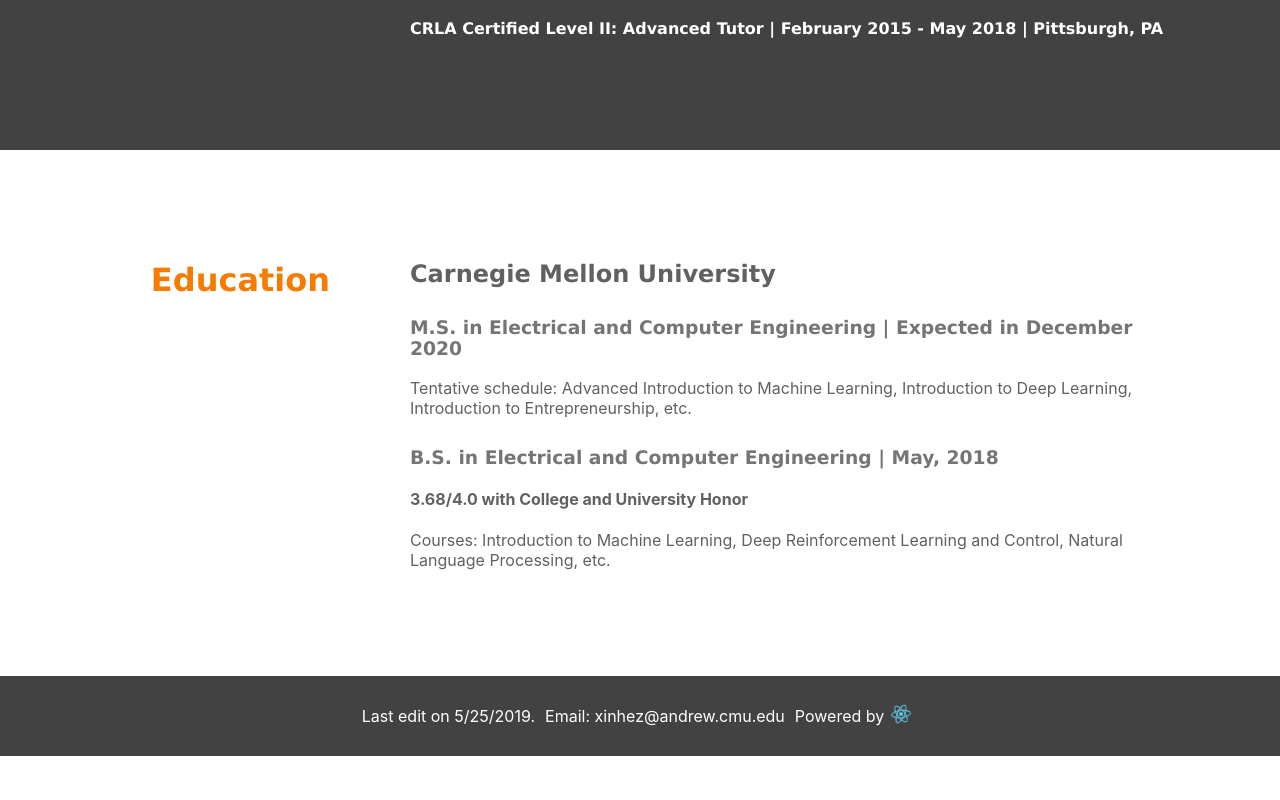
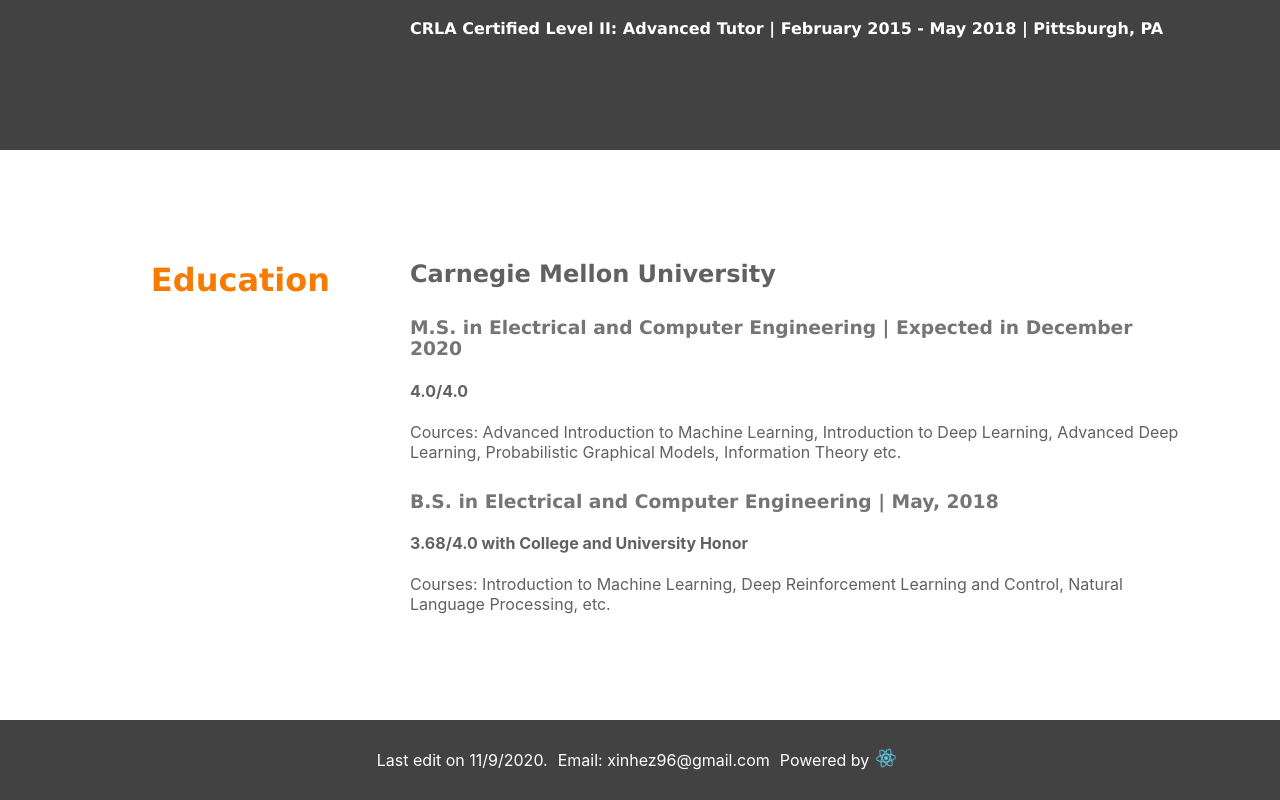
Before and after one commit to xinhez/xinhez.github.io_archived, a React (Create React App) app: page / in a window 1280 px wide. Shown: the part 3423-4223 px from the top of the page. Before the commit the page ends 4179 px from the top, so only its background shows below. Built offline with nearby package versions, Linux system fonts and the light colour scheme.

Commit message:
Update classes

```diff
--- a/src/components/Education.js
+++ b/src/components/Education.js
@@ -14,7 +14,8 @@
           <div className="column">
             <h2>Carnegie Mellon University</h2>
             <h3>M.S. in Electrical and Computer Engineering | Expected in December 2020</h3>
-            <p>Tentative schedule: Advanced Introduction to Machine Learning, Introduction to Deep Learning, Introduction to Entrepreneurship, etc.</p>
+            <h4>4.0/4.0</h4>
+            <p>Cources: Advanced Introduction to Machine Learning, Introduction to Deep Learning, Advanced Deep Learning, Probabilistic Graphical Models, Information Theory etc.</p>
 
             <h3>B.S. in Electrical and Computer Engineering | May, 2018</h3>
             <h4>3.68/4.0 with College and University Honor</h4>
--- a/src/components/Footer.js
+++ b/src/components/Footer.js
@@ -5,15 +5,15 @@
 class Footer extends Component {
   render() {
     let newDate = new Date()
-    let date = newDate.getDate();
-    let month = newDate.getMonth() + 1;
-    let year = newDate.getFullYear();
+    let date  = 9;
+    let month = 11;
+    let year  = 2020;
     return (
       <div className="Footer">
         <p>Last edit on {month}/{date}/{year}.</p>
 
         <p>
-          Email: <a href="mailto:xinhez@andrew.cmu.edu">xinhez@andrew.cmu.edu</a>
+          Email: <a href="mailto:xinhez96@gmail.com">xinhez96@gmail.com</a>
         </p>
 
         <p className="flex-row">
```
